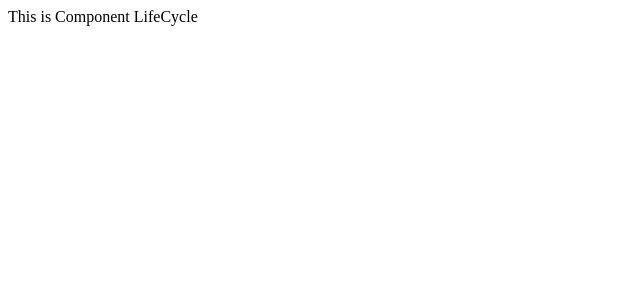
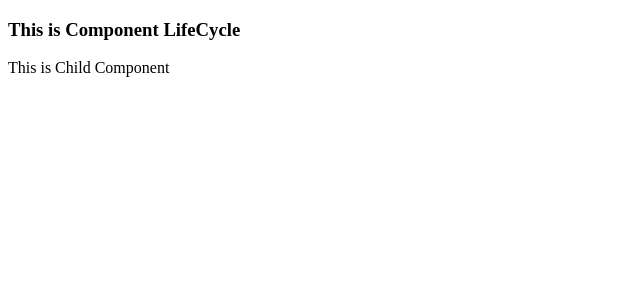
Before and after one commit to iqbal-arif/SimplifiedReactJS, a React (Vite) app in the folder demo/vite-project/Component Lifecyle/lifecycle/: page / in a window 1280 px wide. Shown: the top 300 px of the page, without its empty margins (0-640 px from the left). Built offline with nearby package versions, Linux system fonts and the light colour scheme.

Commit message:
modified:   demo/vite-project/Component Lifecyle/lifecycle/src/App.jsx new file:   demo/vite-project/Component Lifecyle/lifecycle/src/Child.jsx

```diff
--- a/demo/vite-project/Component Lifecyle/lifecycle/src/App.jsx
+++ b/demo/vite-project/Component Lifecyle/lifecycle/src/App.jsx
@@ -1,9 +1,14 @@
 import { useState } from "react";
-
+import Child from "./Child";
 function App() {
   const [count, setCount] = useState(0);
 
-  return <div>This is Component LifeCycle</div>;
+  return (
+    <>
+      <h3>This is Component LifeCycle</h3>
+      <Child />
+    </>
+  );
 }
 
 export default App;
--- /dev/null
+++ b/demo/vite-project/Component Lifecyle/lifecycle/src/Child.jsx
@@ -0,0 +1,3 @@
+export default function Child() {
+  return <p>This is Child Component</p>;
+}
```
